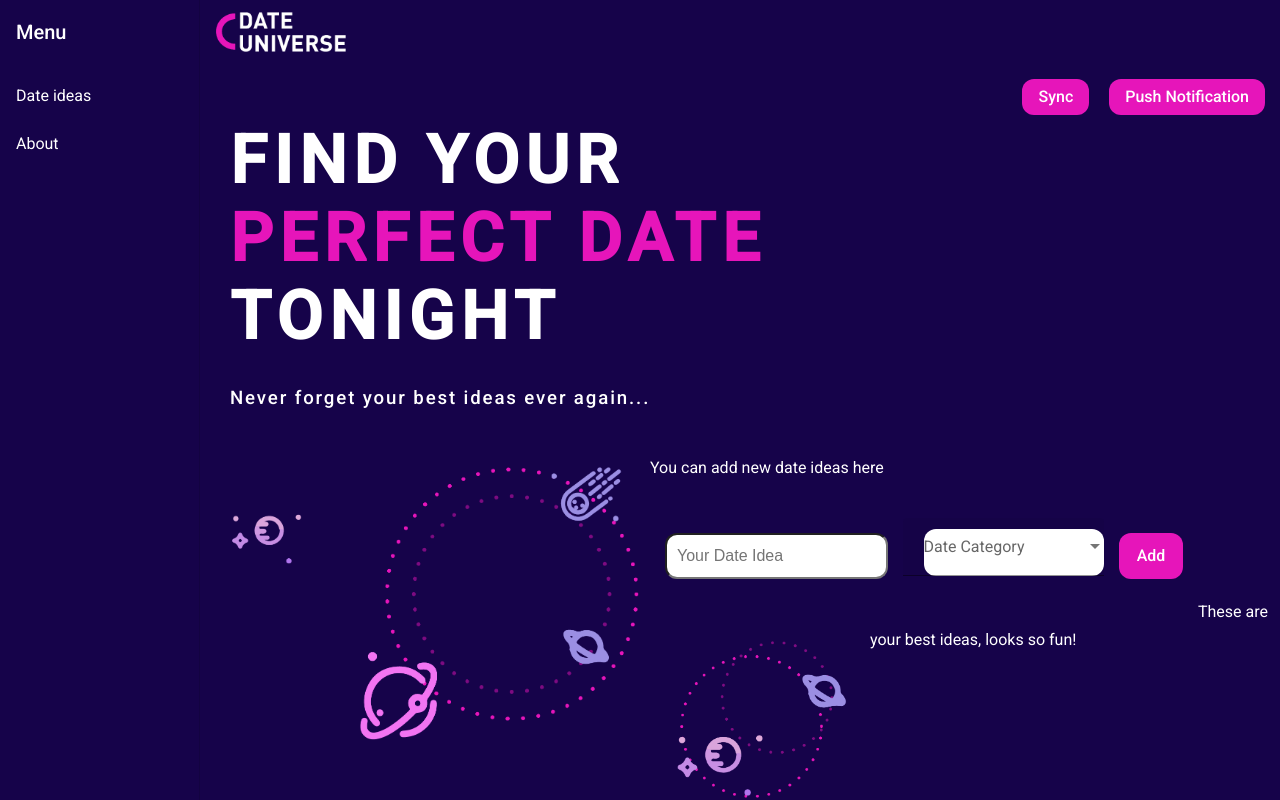
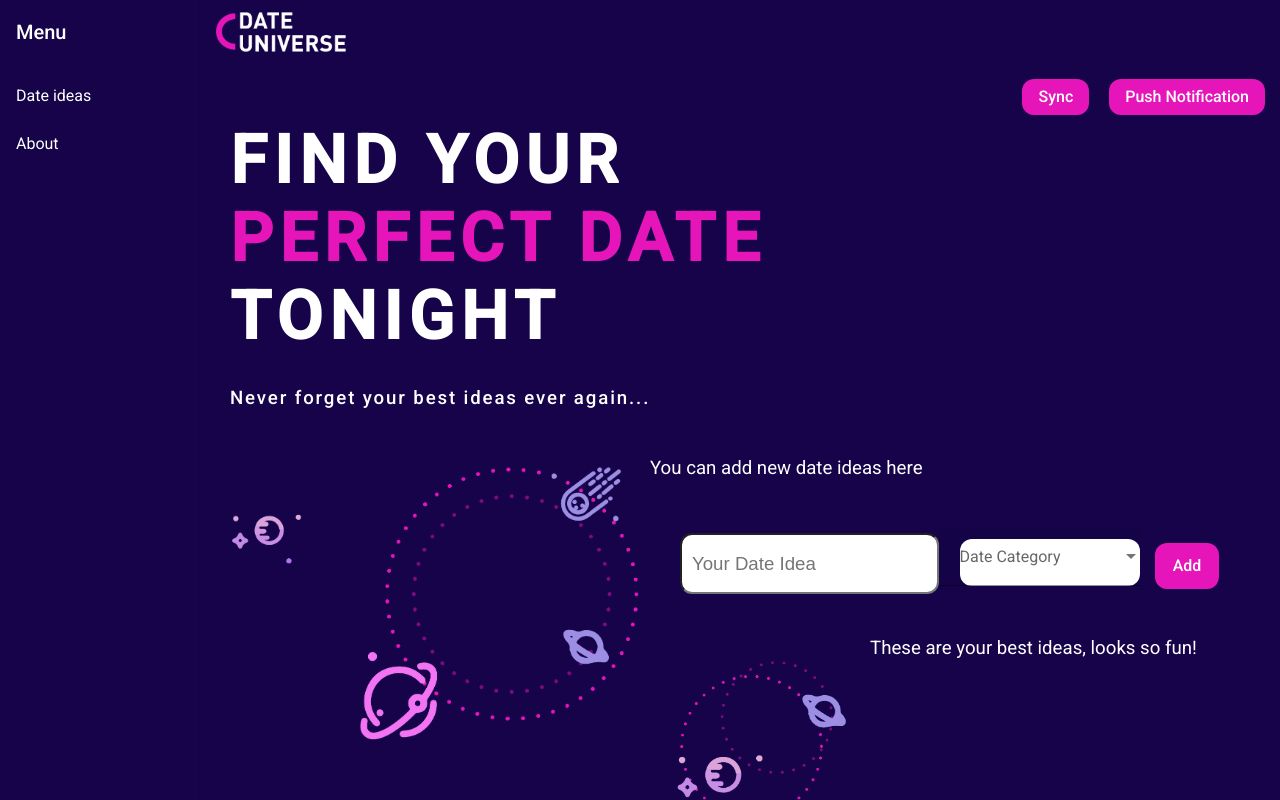
Before and after one commit to BluescreenCreator/PWA_Date_Universe, an Angular app: page / in a window 1280 px wide. Built offline with nearby package versions, Linux system fonts and the light colour scheme.

Commit message:
optimize font color

```diff
--- a/src/app/dates/dates.component.css
+++ b/src/app/dates/dates.component.css
@@ -14,7 +14,7 @@ h2 {
 }
 
 h3 {
-  font-size: 12pt;
+  font-size: 14pt;
   margin-top: 40px;
 }
 h4 {
@@ -38,9 +38,8 @@ ul {
 .head-dates {
   position: absolute;
   top: 40%;
-  font-size: 12pt;
+  font-size: 14pt;
 }
-
 
 button {
   background-color: #e615ba;
@@ -51,7 +50,7 @@ button {
 }
 
 input {
-  font-size: 12pt;
+  font-size: 14pt;
 }
 
 li {
@@ -62,31 +61,29 @@ li {
   border-radius: 12px;
   background-color: #9b8ee3;
   text-align: center;
-  width: 300px;
-  height: 170px;
+  width: 260px;
+  height: 150px;
   display: inline-flex;
   float: left;
   margin: 20px 40px 20px;
   flex-wrap: wrap;
-  padding: 20px;
+  padding: 30px;
   color: white;
-  padding-left: 10px;
-  font-size: 12pt;
+  font-size: 14pt;
 }
 
 .ideaInput {
   border-radius: 12px;
-  margin: 15px;
-  min-height: 30px;
+  height: 55px;
   min-width: 80px;
   color: #e615ba;
   padding-left: 10px;
-  font-size: 12pt;
+  font-size: 14pt;
+  margin-top: 5px;
 }
 
 .inputSection {
-  margin-top: 20px;
-  margin-bottom: 20px;
+  margin: 30px;
   display: inline-flex;
   float: left;
   flex-wrap: wrap;
@@ -101,7 +98,6 @@ li {
 .btn {
   background-color: #e615ba;
   color: white;
-  margin: 15px;
   border-radius: 15px;
   float: right;
   height: 45px;
@@ -109,3 +105,14 @@ li {
   border-radius: 12px;
   text-align: center;
 }
+
+.cardTitle {
+  min-width: 100%;
+  font-size: 18pt;
+  margin-bottom: 40px;
+}
+
+.cardCat {
+  min-width: 100%;
+  font-size: 14pt;
+}
```
